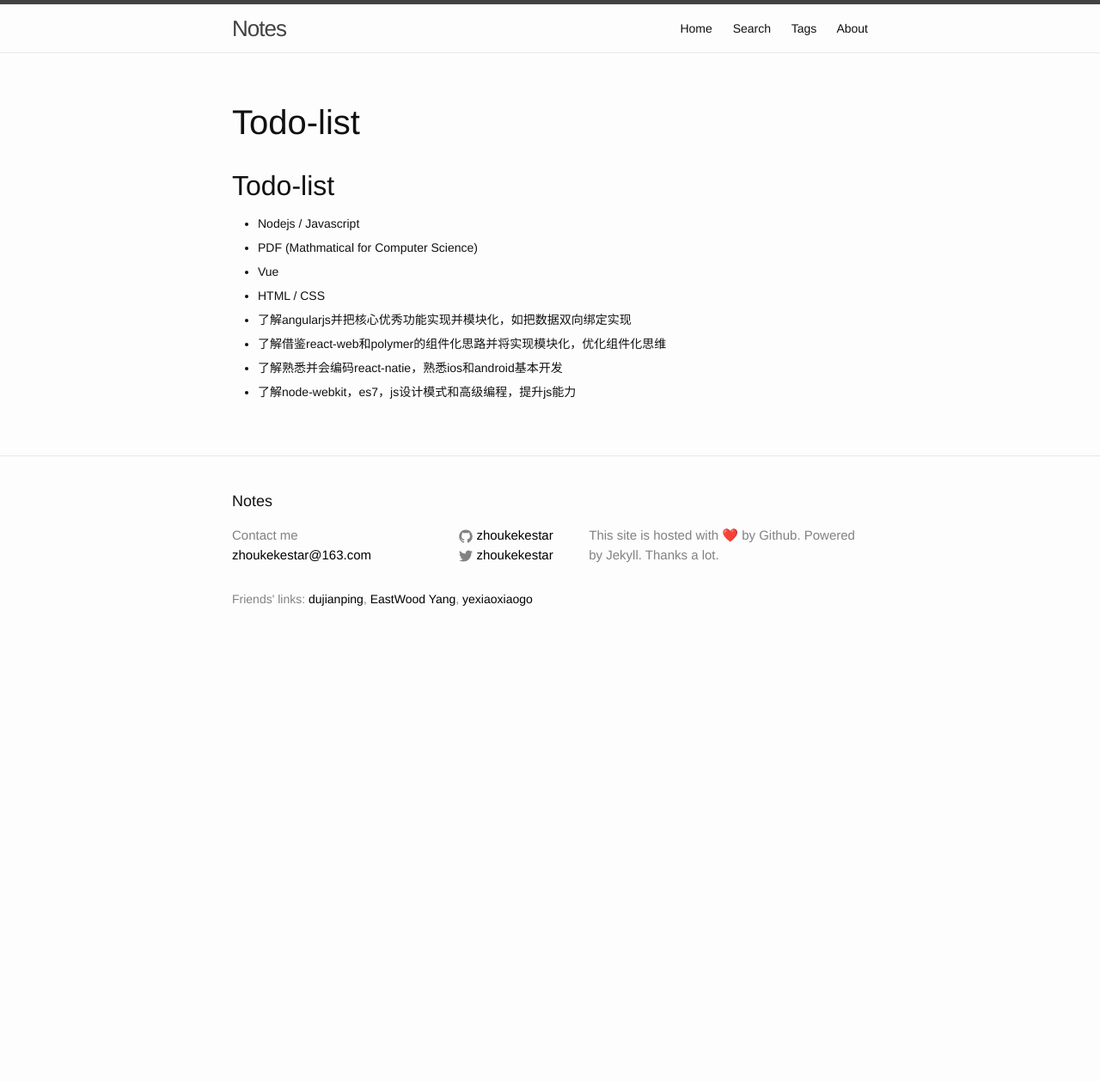
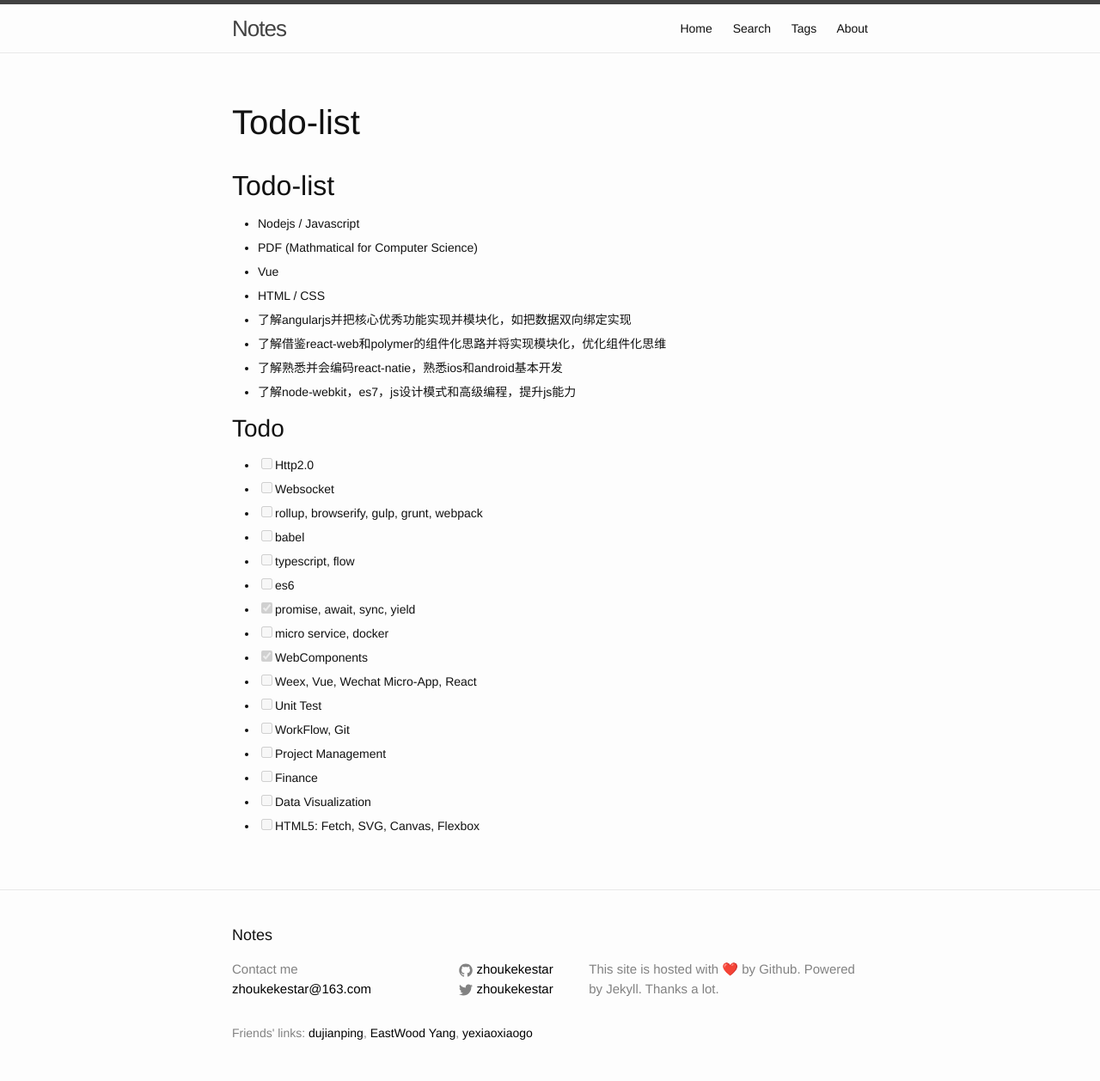
Before and after one commit to zhoukekestar/notes, a Jekyll site: the page built from Todo.md, in a window 1280 px wide. Shown: the whole page at 86% size. Built offline with Jekyll 4.4.1, drawn with Linux system fonts in a browser that asks for light colours; our own code applies the rules of GitHub Pages for plain Markdown files; before the commit the page ends 900 px from its top, so only the background shows below that.

Commit message:
Update Todo.md

```diff
--- a/Todo.md
+++ b/Todo.md
@@ -7,3 +7,22 @@
 * 了解借鉴react-web和polymer的组件化思路并将实现模块化，优化组件化思维
 * 了解熟悉并会编码react-natie，熟悉ios和android基本开发
 * 了解node-webkit，es7，js设计模式和高级编程，提升js能力
+
+
+# Todo
+- [ ] Http2.0
+- [ ] Websocket
+- [ ] rollup, browserify, gulp, grunt, webpack
+- [ ] babel
+- [ ] typescript, flow
+- [ ] es6
+- [x] promise, await, sync, yield
+- [ ] micro service, docker
+- [x] WebComponents
+- [ ] Weex, Vue, Wechat Micro-App, React
+- [ ] Unit Test
+- [ ] WorkFlow, Git
+- [ ] Project Management
+- [ ] Finance
+- [ ] Data Visualization
+- [ ] HTML5: Fetch, SVG, Canvas, Flexbox
```
